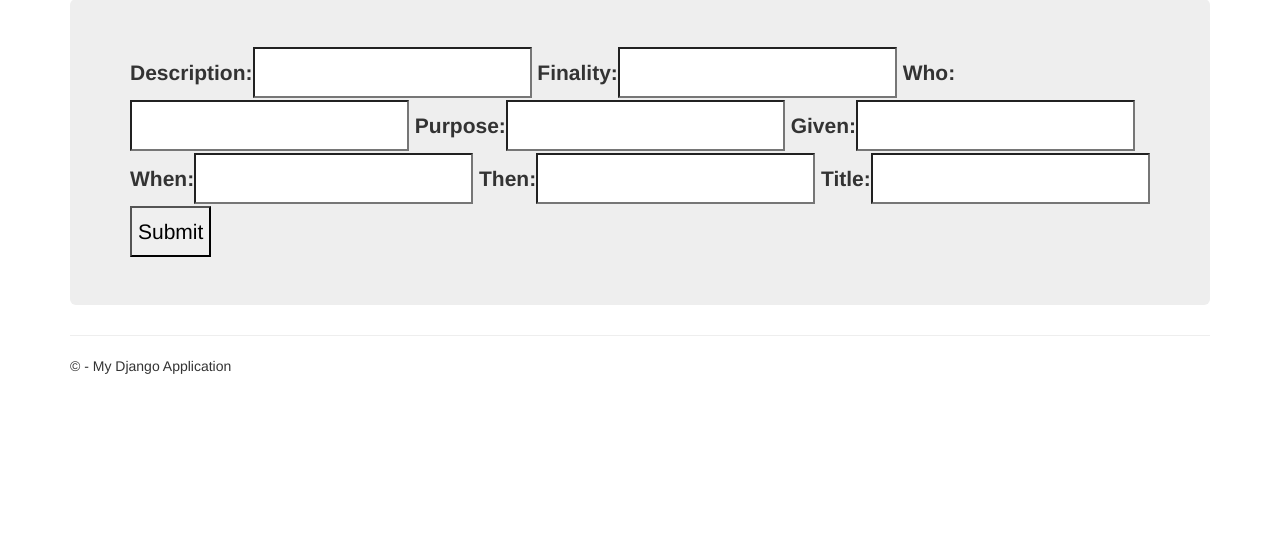
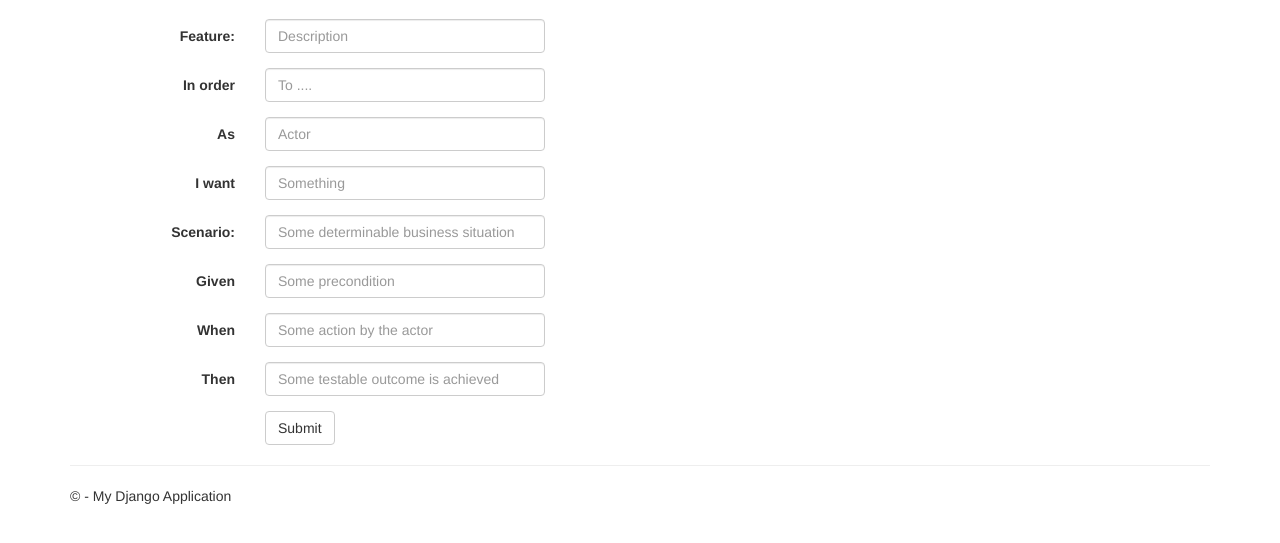
Before and after one commit to mreguero/don_stephen, a Django app: template app/templates/app/index.html in a window 1280 px wide. Shown: the part 51-594 px from the top of the page. Run offline with Django 3.2, Linux system fonts and the light colour scheme; the template is opened without the code that fills it: values that come from a table or form of the project are taken from there, others are empty; some libraries are stand-ins or nearby versions.

```diff
--- a/app/models.py
+++ b/app/models.py
@@ -12,12 +12,12 @@ class Project(models.Model):
 
 
 class Feature(models.Model):
-    description = models.CharField(max_length=255)
+    description = models.CharField(max_length=255, verbose_name='Description')
     finality = models.CharField(max_length=255)
     who = models.CharField(max_length=255)
     purpose = models.CharField(max_length=255)
     ffile = models.FileField(upload_to='features')
-    project = models.ForeignKey(Project)
+    #project = models.ForeignKey(Project)
 
 
 class Scenario(models.Model):
--- a/app/templates/app/index.html
+++ b/app/templates/app/index.html
@@ -2,13 +2,63 @@
 
 {% block content %}
 
-<div class="jumbotron">
-    <form action="/" method="post" class="form-horizontal">
-        {{ form }}
-        <input type="submit" value="Submit" />
+<br/>
+    <form class="form-horizontal" action="/" method="POST">
+    <div class="form-group">
+        <label for="description" class="col-sm-2 control-label">Feature:</label>
+        <div class="col-sm-10">
+            <input type="text" class="form-control" id="description" name="description" placeholder="Description">
+        </div>
+    </div>
+    <div class="form-group">
+        <label for="finality" class="col-sm-2 control-label">In order</label>
+        <div class="col-sm-10">
+            <input type="text" class="form-control" name="finality" id="finality" placeholder="To ....">
+        </div>
+    </div>
+    <div class="form-group">
+        <label for="who" class="col-sm-2 control-label">As</label>
+        <div class="col-sm-10">
+            <input type="text" class="form-control" id="who" name="who" placeholder="Actor">
+        </div>
+    </div>
+    <div class="form-group">
+        <label for="purpose" class="col-sm-2 control-label">I want</label>
+        <div class="col-sm-10">
+            <input type="text" class="form-control" id="purpose" name="purpose" placeholder="Something">
+        </div>
+    </div>
+
+<!--Scenario-->
+<div class="form-group">
+    <label for="title" class="col-sm-2 control-label">Scenario:</label>
+    <div class="col-sm-10">
+        <input type="text" class="form-control" id="title" name="title" placeholder="Some determinable business situation">
+    </div>
+</div>
+    <div class="form-group">
+        <label for="given" class="col-sm-2 control-label">Given</label>
+        <div class="col-sm-10">
+            <input type="text" class="form-control" id="given" name="given" placeholder="Some precondition">
+        </div>
+    </div>
+    <div class="form-group">
+        <label for="when" class="col-sm-2 control-label">When</label>
+        <div class="col-sm-10">
+            <input type="text" class="form-control" id="when" name="when" placeholder="Some action by the actor">
+        </div>
+    </div>
+    <div class="form-group">
+        <label for="then" class="col-sm-2 control-label">Then</label>
+        <div class="col-sm-10">
+            <input type="text" class="form-control" id="then" name="then" placeholder="Some testable outcome is achieved">
+        </div>
+    </div>
+    <div class="form-group">
+        <div class="col-sm-offset-2 col-sm-10">
+            <button type="submit" class="btn btn-default">Submit</button>
+        </div>
+    </div>
     </form>
 
-</div>
-
-
 {% endblock %}
--- a/app/views.py
+++ b/app/views.py
@@ -13,6 +13,7 @@ from .tasks import gen_feature_file, make_test_funcs
 
 from behave.configuration import Configuration
 from behave.runner import Runner
+from app.tasks import add_to_repo
 
 def home(request):
     """Renders the home page."""
@@ -43,7 +44,8 @@ def home(request):
             conf.format = [ conf.default_format ]
             runner = Runner(conf)
             runner.run()
-            make_test_funcs(runner.undefined_steps, feature.id)
+            filename = make_test_funcs(runner.undefined_steps, feature.id)
+            add_to_repo(filename, feature.description)
         return render(         request,
             'app/index.html',
             context_instance = RequestContext(request,
```
Also changed, not shown: app/tasks.py (+10 -1 lines).
